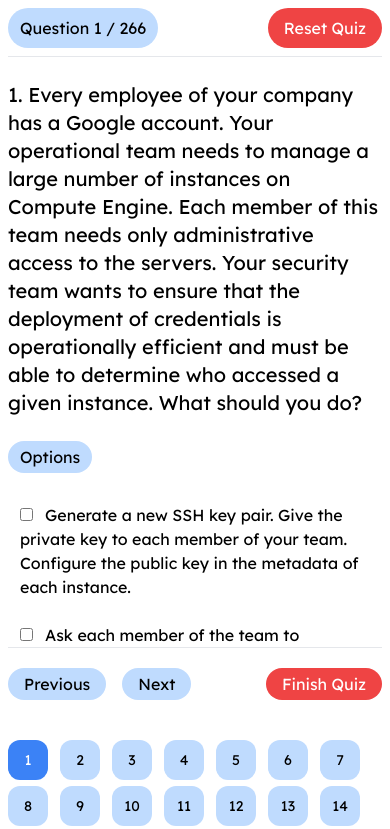
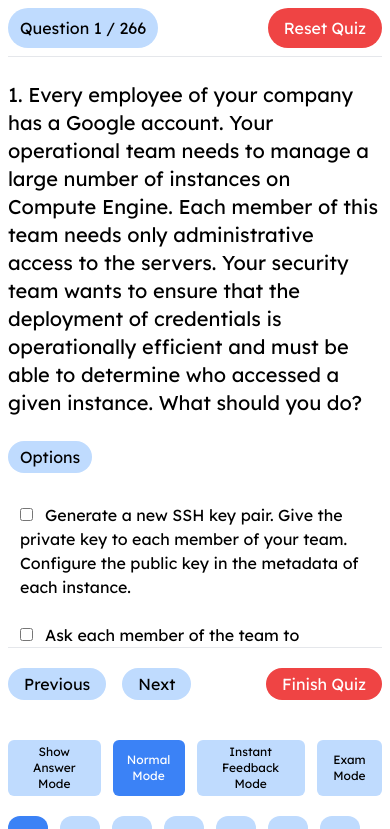
Before and after one commit to dbugging404/quiz-app, a Next.js app: page / in a window 390 px wide. Shown: the top 829 px of the page. Built offline with nearby package versions, Linux system fonts and the light colour scheme.

Commit message:
added mobile controls.

```diff
--- a/src/pages/index.tsx
+++ b/src/pages/index.tsx
@@ -402,6 +402,46 @@
             Finish Quiz
           </button>
         </div>
+        <div className='lg:hidden gap-3 flex'>
+          <button
+            onClick={() => toggleMode('show-answer')}
+            disabled={examMode}
+            className={`max-w-fit px-3 py-1 text-xs rounded-md lg:my-6 disabled:opacity-50 disabled:cursor-not-allowed ${
+              mode === 'show-answer' ? 'bg-blue-500 text-white' : 'bg-blue-200'
+            }`}
+          >
+            Show Answer Mode
+          </button>
+          <button
+            onClick={() => toggleMode('normal')}
+            className={`max-w-fit px-3 py-1 text-xs rounded-md lg:my-6 ${
+              mode === 'normal' ? 'bg-blue-500 text-white' : 'bg-blue-200'
+            }`}
+          >
+            Normal Mode
+          </button>
+          <button
+            onClick={() => toggleMode('instant-feedback')}
+            disabled={examMode}
+            className={`max-w-fit px-3 py-1 text-xs rounded-md lg:my-6 disabled:opacity-50 disabled:cursor-not-allowed ${
+              mode === 'instant-feedback'
+                ? 'bg-blue-500 text-white'
+                : 'bg-blue-200'
+            }`}
+          >
+            Instant Feedback Mode
+          </button>
+          <button
+            onClick={() => setExamMode(!examMode)}
+            className={`max-w-fit px-3 py-1 text-xs rounded-md lg:my-6 ${
+              examMode
+                ? 'bg-blue-500 text-white hover:bg-red-500'
+                : 'bg-blue-200'
+            }`}
+          >
+            Exam Mode
+          </button>
+        </div>
         <div className='mt-5 max-w-7xl mx-auto flex items-start justify-start pb-16'>
           <div className='flex flex-wrap gap-x-3 gap-y-1.5'>
             {questions.map((_, index) => (
```
